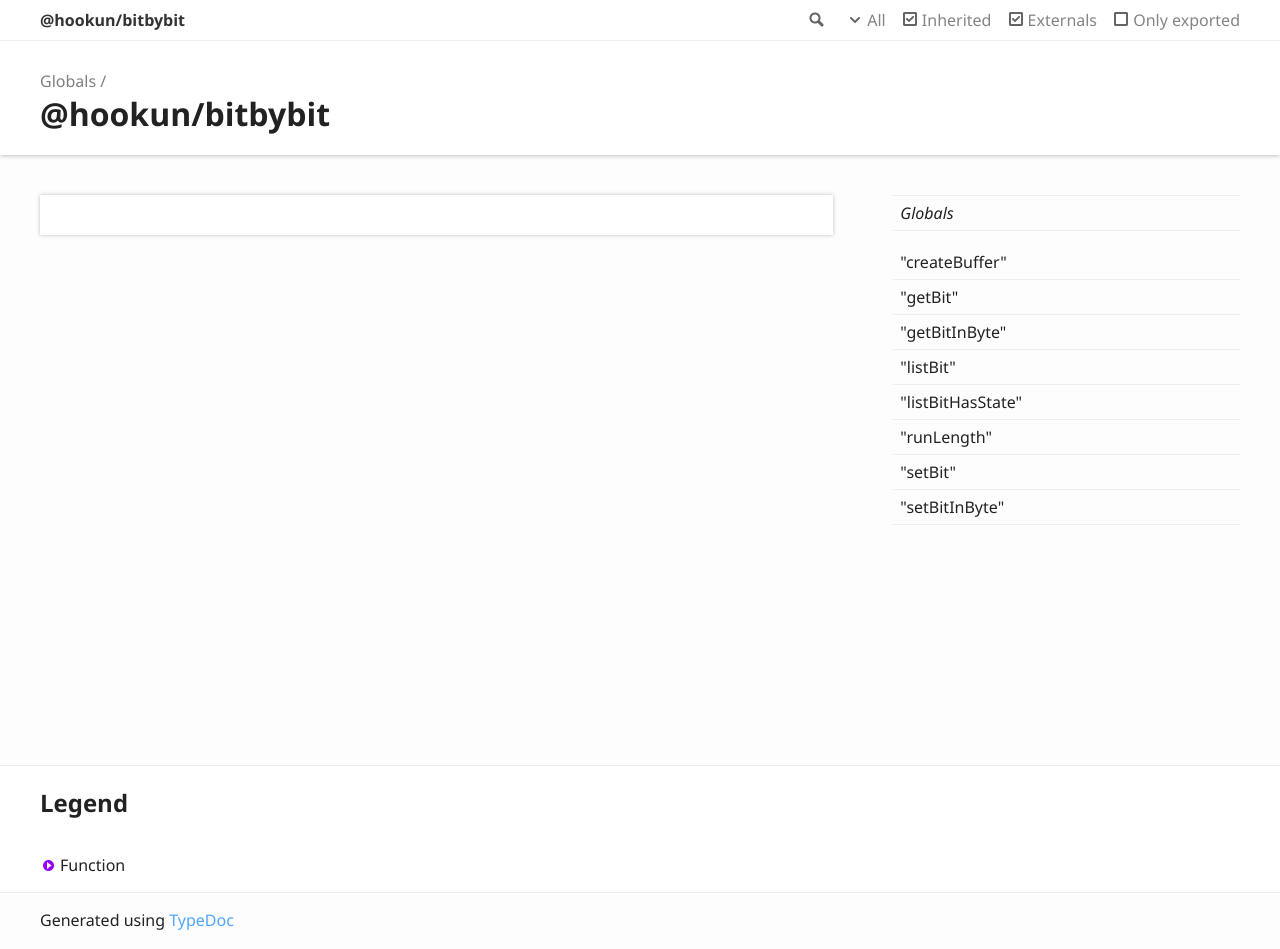
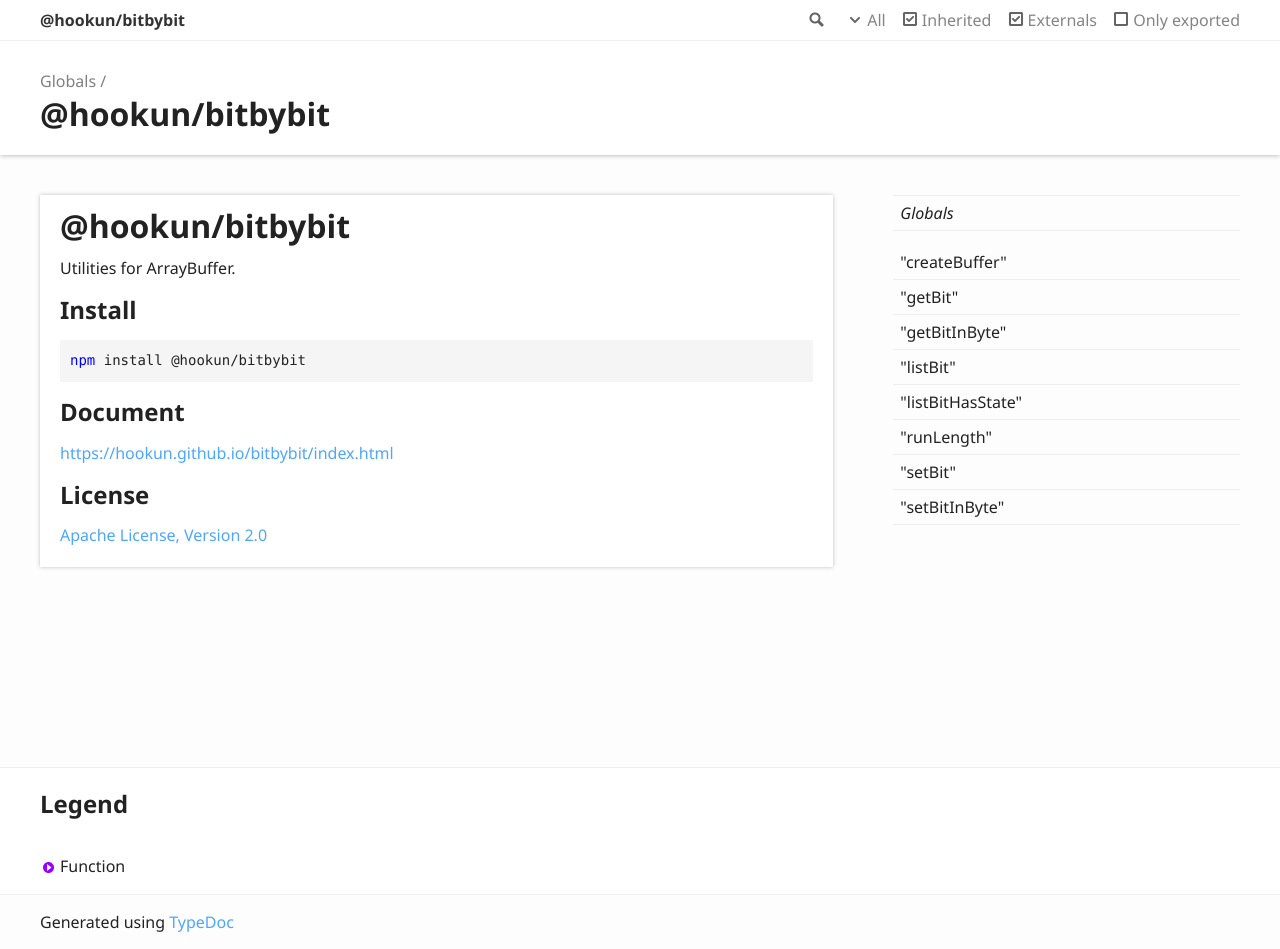
Before and after one commit to hookhookun/bitbybit, a website: page docs/index.html in a window 1280 px wide. Drawn offline with Linux system fonts and the light colour scheme.

Commit message:
Update document

```diff
--- a/docs/index.html
+++ b/docs/index.html
@@ -64,6 +64,22 @@
 	<div class="row">
 		<div class="col-8 col-content">
 			<div class="tsd-panel tsd-typography">
+				<a href="#hookunbitbybit" id="hookunbitbybit" style="color: inherit; text-decoration: none;">
+					<h1>@hookun/bitbybit</h1>
+				</a>
+				<p>Utilities for ArrayBuffer.</p>
+				<a href="#install" id="install" style="color: inherit; text-decoration: none;">
+					<h2>Install</h2>
+				</a>
+				<pre><code><span class="hljs-built_in">npm</span> install @hookun/bitbybit</code></pre>
+				<a href="#document" id="document" style="color: inherit; text-decoration: none;">
+					<h2>Document</h2>
+				</a>
+				<p><a href="https://hookun.github.io/bitbybit/index.html">https://hookun.github.io/bitbybit/index.html</a></p>
+				<a href="#license" id="license" style="color: inherit; text-decoration: none;">
+					<h2>License</h2>
+				</a>
+				<p><a href="LICENSE.txt">Apache License, Version 2.0</a></p>
 			</div>
 		</div>
 		<div class="col-4 col-menu menu-sticky-wrap menu-highlight">
```
Also changed, not shown: docs/modules/_createbuffer_.html (+2 -2 lines), docs/modules/_getbit_.html (+1 -1 lines), docs/modules/_getbitinbyte_.html (+1 -1 lines), docs/modules/_listbit_.html (+1 -1 lines), docs/modules/_listbithasstate_.html (+1 -1 lines), docs/modules/_runlength_.html (+1 -1 lines), docs/modules/_setbit_.html (+1 -1 lines), docs/modules/_setbitinbyte_.html (+1 -1 lines).
